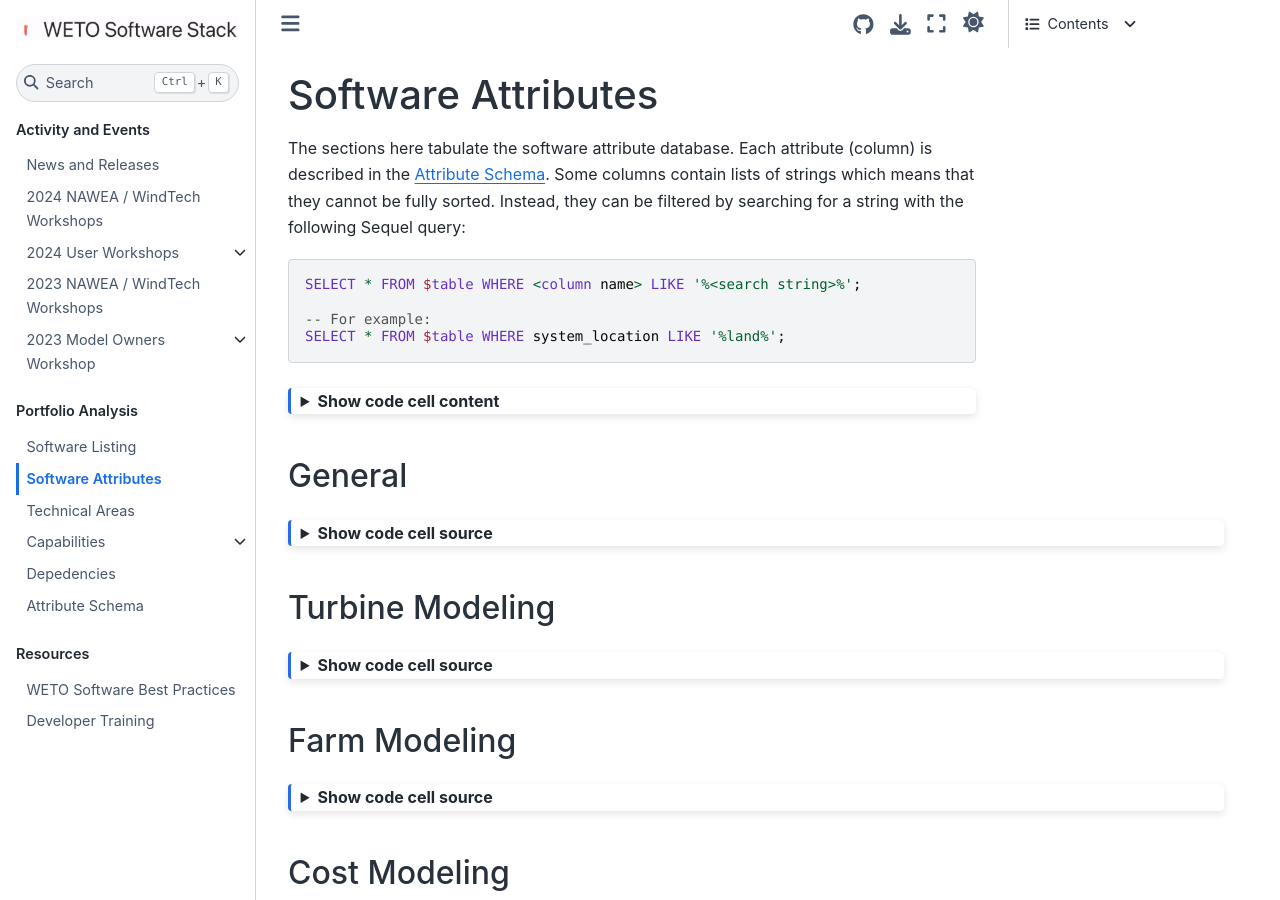
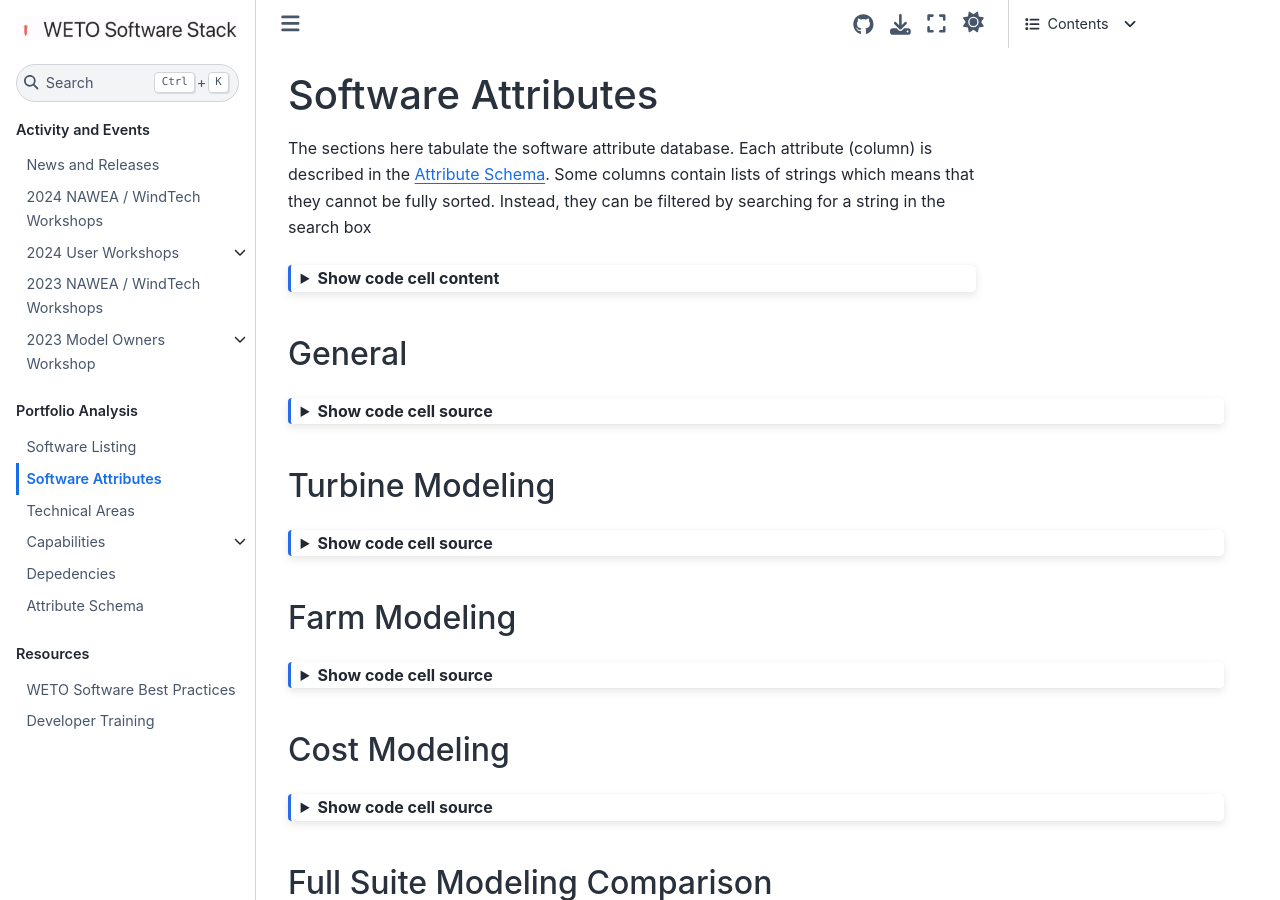
Before and after one commit to NREL/WETOStack, a Jupyter Book: the page built from docs/portfolio_analysis/attribute_table.md, in a window 1280 px wide and 900 px high. Built offline with Jupyter Book 1.0.4 settings and Sphinx 7.4.7 and the Sphinx Book theme 1.1.4, drawn with Linux system fonts in a browser that asks for light colours; part of the change alters nothing that is shown.

````diff
--- a/docs/portfolio_analysis/attribute_table.md
+++ b/docs/portfolio_analysis/attribute_table.md
@@ -15,22 +15,17 @@ kernelspec:
 The sections here tabulate the software attribute database.
 Each attribute (column) is described in the [](schema).
 Some columns contain lists of strings which means that they cannot be fully sorted.
-Instead, they can be filtered by searching for a string with the following Sequel query:
-
-```sql
-SELECT * FROM $table WHERE <column name> LIKE '%<search string>%';
-
--- For example:
-SELECT * FROM $table WHERE system_location LIKE '%land%';
-```
+Instead, they can be filtered by searching for a string in the search box
 
 ```{code-cell} ipython3
 :tags: [hide-cell]
 
 from pathlib import Path
 import yaml
-import datapane as dp
+from itables import init_notebook_mode
 import pandas as pd
+
+init_notebook_mode(all_interactive=True)
 
 software_attr_dir = Path("..", "..", "software_attributes")
 model_list_inputs = yaml.safe_load( open(software_attr_dir / "database_list.yaml", "r") )
@@ -71,7 +66,7 @@ general_df = df[[
     "data_collection_methods",
     "last_release_date"
 ]]
-dp.DataTable(general_df)
+general_df
 ```
 
 ## Turbine Modeling
@@ -87,8 +82,8 @@ turbine_df = df[[
     "does_design_optimization",
     "does_costs",
 ]]
-turbine_df = turbine_df[ pd.DataFrame( turbine_df["scope"].tolist() ).isin( ["turbine", "any"] ).any(1).values ]
-dp.DataTable(turbine_df)
+turbine_df = turbine_df[ pd.DataFrame( turbine_df["scope"].tolist() ).isin( ["turbine", "any"] ).any(axis=1).values ]
+turbine_df
 ```
 
 ## Farm Modeling
@@ -105,8 +100,8 @@ farm_df = df[[
     "does_design_optimization",
     "does_costs",
 ]]
-farm_df = farm_df[ pd.DataFrame( farm_df["scope"].tolist() ).isin( ["farm", "any"] ).any(1).values ]
-dp.DataTable(farm_df.dropna())
+farm_df = farm_df[ pd.DataFrame( farm_df["scope"].tolist() ).isin( ["farm", "any"] ).any(axis=1).values ]
+farm_df.dropna()
 ```
 
 ## Cost Modeling
@@ -121,7 +116,7 @@ cost_df = df[[
     "tags",
 ]]
 cost_df = cost_df[ cost_df["does_costs"] == True]
-dp.DataTable(cost_df.dropna())
+cost_df.dropna()
 ```
 
 ## Full Suite Modeling Comparison
@@ -143,7 +138,7 @@ modeling_df = df[[
     "does_loads",
     "tags",
 ]]
-dp.DataTable(modeling_df)
+modeling_df
 ```
 
 ## Distribution
@@ -156,7 +151,7 @@ distribution_df = df[[
     "package_manager_url",
     "installation_complexity",
 ]]
-dp.DataTable(distribution_df)
+distribution_df
 ```
 
 ## Documentation
@@ -176,7 +171,7 @@ documentation_df = df[[
     "readability",
     "project_coverage",
 ]]
-dp.DataTable(documentation_df)
+documentation_df
 ```
 
 ## Testing
@@ -190,7 +185,7 @@ testing_df = df[[
     "test_documentation",
     "performance_tests",
 ]]
-dp.DataTable(testing_df)
+testing_df
 ```
 
 ## Interfaces
@@ -203,7 +198,7 @@ interfaces_df = df[[
     "language_interfaces",
     "feature_accessibility",
 ]]
-dp.DataTable(interfaces_df)
+interfaces_df
 ```
 
 ## Input / Output
@@ -214,5 +209,5 @@ io_df = df[[
     "filetypes",
     "file_structure_stability",
 ]]
-dp.DataTable(io_df)
+io_df
 ```
--- a/docs/requirements.txt
+++ b/docs/requirements.txt
@@ -6,7 +6,7 @@ sphinx-simplepdf~=1.6
 
 # attribute tables
 # import altair as alt
-datapane~=0.17
-pandas~=1.5
+itables~=2.2
+pandas~=2.2
 networkx
 ghapi
````
